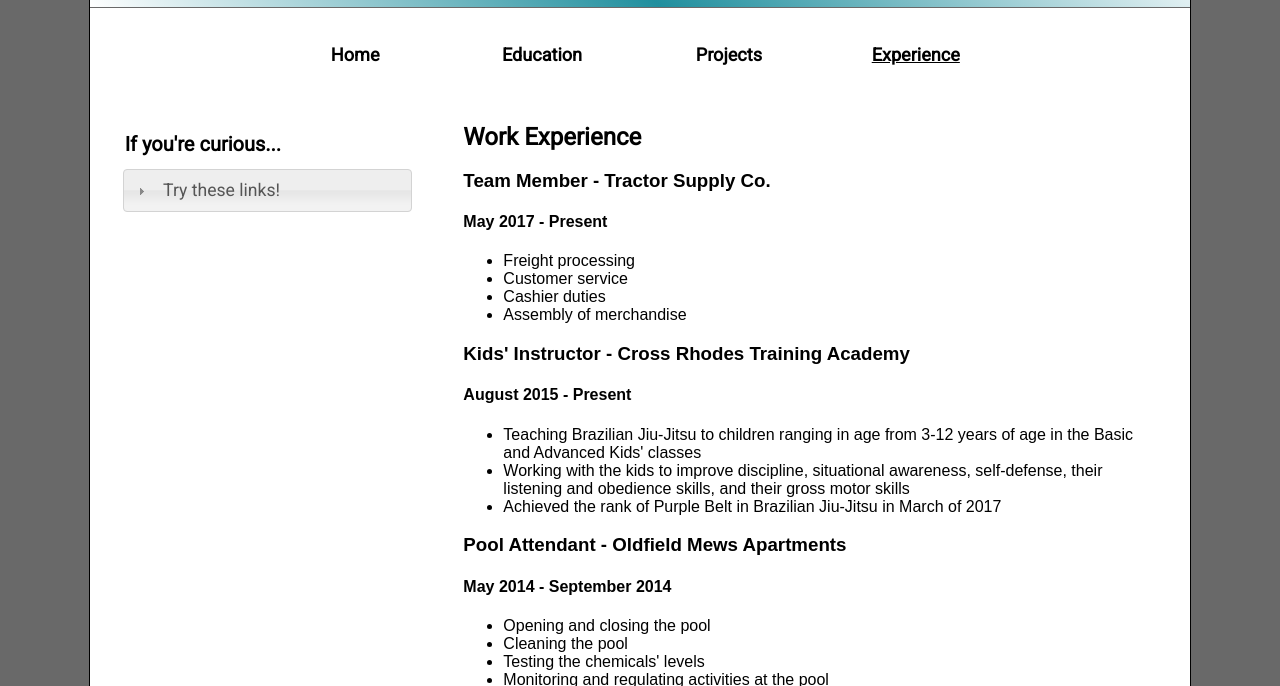
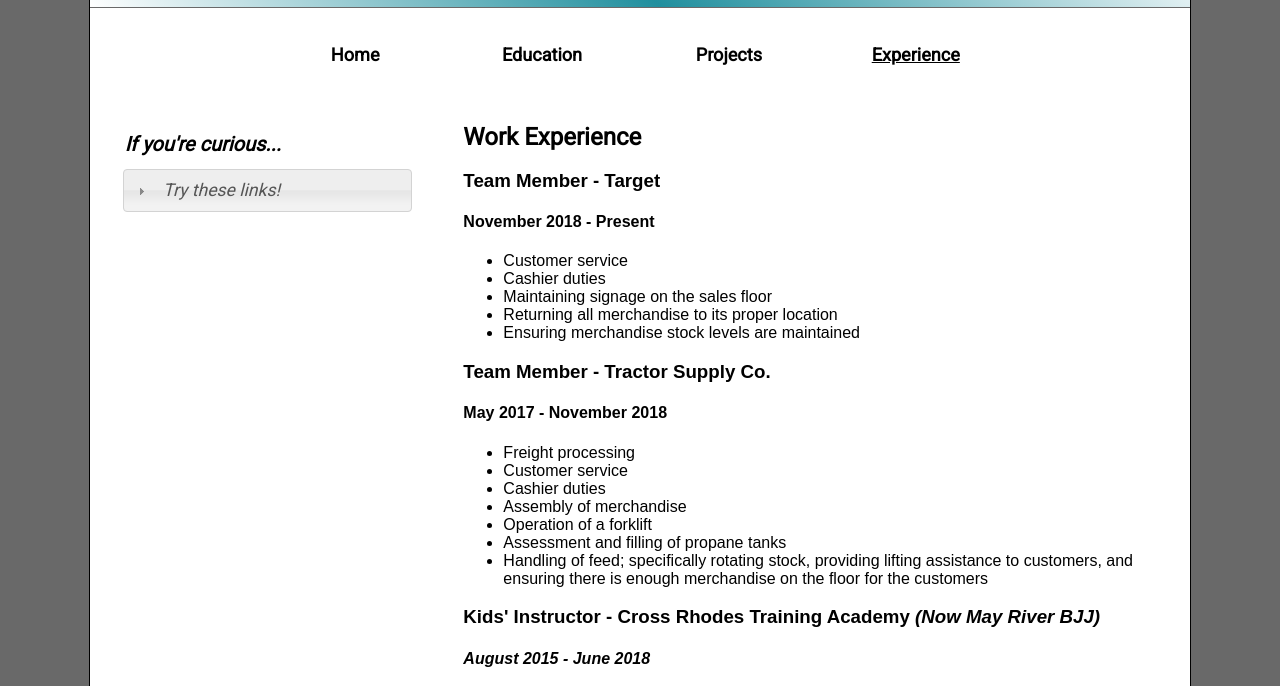
Before and after one commit to livesay/livesay.github.io, a plain HTML site: page work.html in a window 1280 px wide. Shown: the part 100-786 px from the top of the page. Drawn offline with nearby package versions, Linux system fonts and the light colour scheme; a web font is replaced by a local one.

Commit message:
Update work.html
Updated work to include Target and its duties, updated duties included at Tractor Supply Co., and changed CRJJA to May River BJJ

```diff
--- a/work.html
+++ b/work.html
@@ -60,18 +60,35 @@
     <section>
         <h1 id="exp">Work Experience</h1>
         <div>
+            <h3>Team Member - Target</h3>
+            <h4>November 2018 - Present</h4>
+            <ul>
+                <li>Customer service</li>
+                <li>Cashier duties</li>
+                <li>Maintaining signage on the sales floor</li>
+                <li>Returning all merchandise to its proper location</li>
+                <li>Ensuring merchandise stock levels are maintained</li>
+            </ul>
+        </div>
+        <div>
             <h3>Team Member - Tractor Supply Co.</h3>
-            <h4>May 2017 - Present</h4>
+            <h4>May 2017 - November 2018</h4>
             <ul>
                 <li>Freight processing</li>
                 <li>Customer service</li>
                 <li>Cashier duties</li>
                 <li>Assembly of merchandise</li>
+                <li>Operation of a forklift</li>
+                <li>Assessment and filling of propane tanks</li>
+                <li>Handling of feed; specifically rotating stock,
+                    providing lifting assistance to customers, and
+                    ensuring there is enough merchandise on the floor
+                    for the customers</li>
             </ul>
         </div>
         <div>
-            <h3>Kids' Instructor - Cross Rhodes Training Academy</h3>
-            <h4>August 2015 - Present</h4>
+            <h3>Kids' Instructor - Cross Rhodes Training Academy <em>(Now <strong>May River BJJ</strong>)<em></h3>
+            <h4>August 2015 - June 2018</h4>
             <ul>
                 <li>Teaching Brazilian Jiu-Jitsu to children ranging in age from 3-12 years of age in the Basic and
                     Advanced Kids' classes
```
